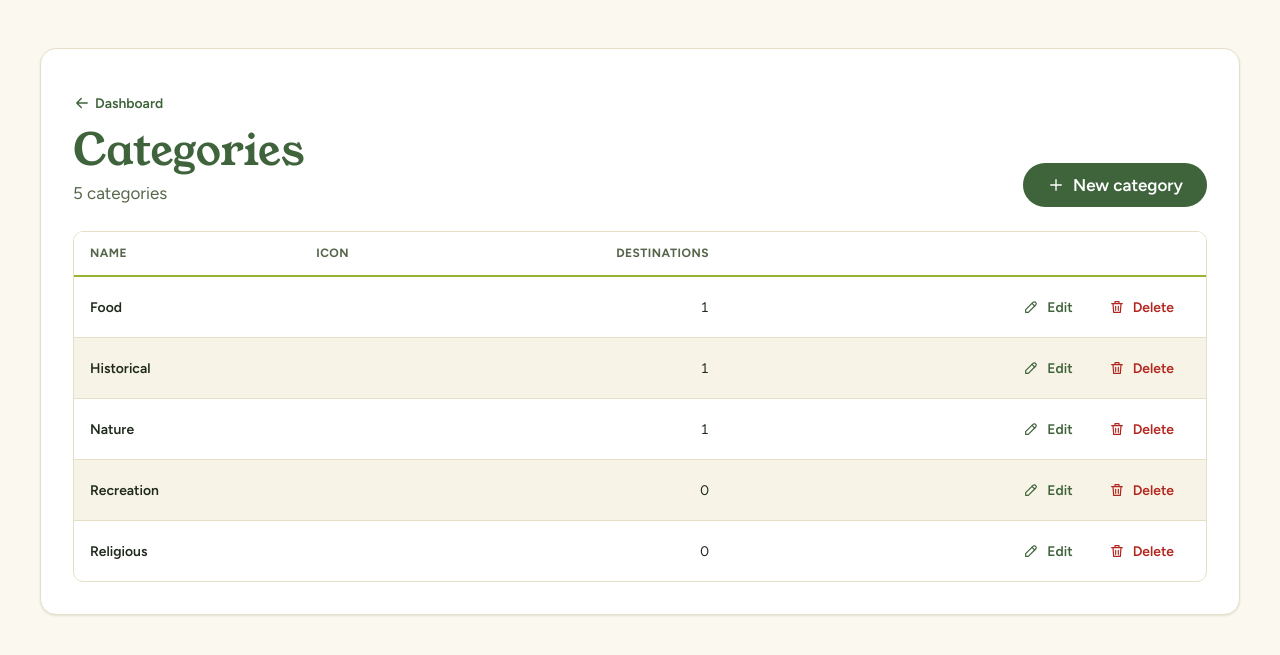
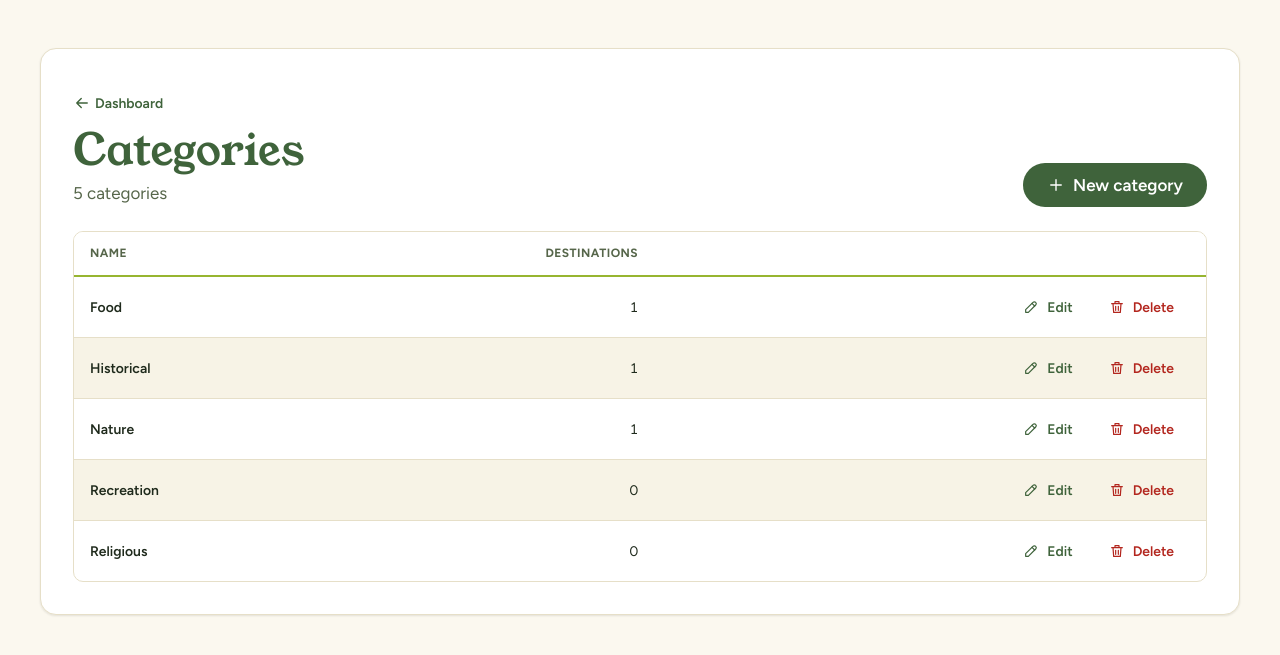
Before and after one commit to Ihsanity13/CALAJUAN, a Laravel app: page /admin/categories in a window 1280 px wide. Shown: the part 64-719 px from the top of the page. Run offline with Laravel 12, Linux system fonts and the light colour scheme; the visitor is signed in with stand-in values (Sample User, id 1); data comes from the database, SQL or seed files in the repository; parts of the project's set-up code (start-up, migrations or seed data) failed here and were passed over.

Commit message:
Remove the category icon feature
Drops the icon column with a new migration and removes it from the
model, validation, admin forms and the categories table.

Co-Authored-By: Claude Opus 5.5 <noreply@anthropic.com>

```diff
--- a/app/Http/Requests/CategoryRequest.php
+++ b/app/Http/Requests/CategoryRequest.php
@@ -48,8 +48,6 @@ class CategoryRequest extends FormRequest
                     }
                 },
             ],
-            // nullable: the icon may be left empty
-            'icon' => ['nullable', 'string', 'max:50'],
         ];
     }
 }
--- a/app/Models/Category.php
+++ b/app/Models/Category.php
@@ -11,7 +11,7 @@ class Category extends Model
     // MASS ASSIGNMENT: only these columns may be filled in bulk,
     // e.g. Category::create($request->all()). Anything not listed here
     // (like id) is ignored, which protects against users sneaking in extra fields.
-    protected $fillable = ['name', 'icon'];
+    protected $fillable = ['name'];
 
     // RELATIONSHIP: one category has many destinations.
     // Lets you write $category->destinations to get them all.
--- a/resources/views/admin/categories/_form.blade.php
+++ b/resources/views/admin/categories/_form.blade.php
@@ -7,8 +7,6 @@
 
 <x-input name="name" label="Name" :value="old('name', $category->name ?? '')" required autofocus />
 
-<x-input name="icon" label="Icon" optional :value="old('icon', $category->icon ?? '')" />
-
 <div class="form-actions">
     <button type="submit" class="btn">
         <x-icon name="check" size="18" />
--- a/resources/views/admin/categories/index.blade.php
+++ b/resources/views/admin/categories/index.blade.php
@@ -30,7 +30,6 @@
             <thead>
                 <tr>
                     <th scope="col">Name</th>
-                    <th scope="col">Icon</th>
                     <th scope="col" class="cell-num">Destinations</th>
                     <th scope="col" class="cell-actions"><span class="sr-only">Actions</span></th>
                 </tr>
@@ -40,7 +39,6 @@
                 @forelse ($categories as $category)
                     <tr>
                         <td class="cell-strong">{{ $category->name }}</td>
-                        <td>{{ $category->icon }}</td>
                         {{-- destinations_count was added by withCount() in the controller. --}}
                         <td class="cell-num">{{ $category->destinations_count }}</td>
                         <td class="cell-actions">
@@ -69,7 +67,7 @@
                     </tr>
                 @empty
                     <tr>
-                        <td colspan="4" class="table-empty">
+                        <td colspan="3" class="table-empty">
                             No categories yet. <a href="{{ route('admin.categories.create') }}">Add the first one</a>.
                         </td>
                     </tr>
```
Also changed, not shown: database/migrations/2026_11_18_115201_drop_icon_from_categories_table.php (added).
